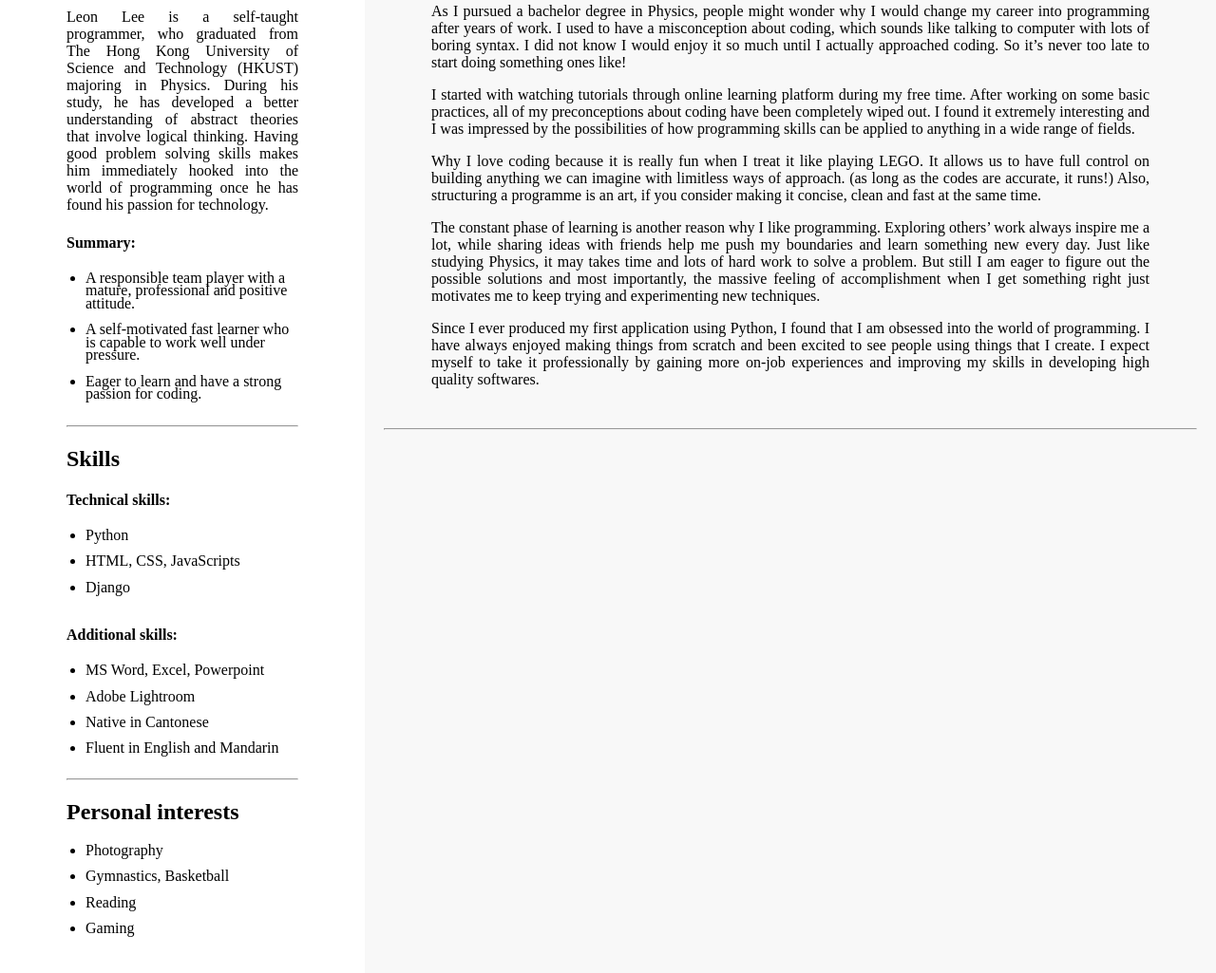
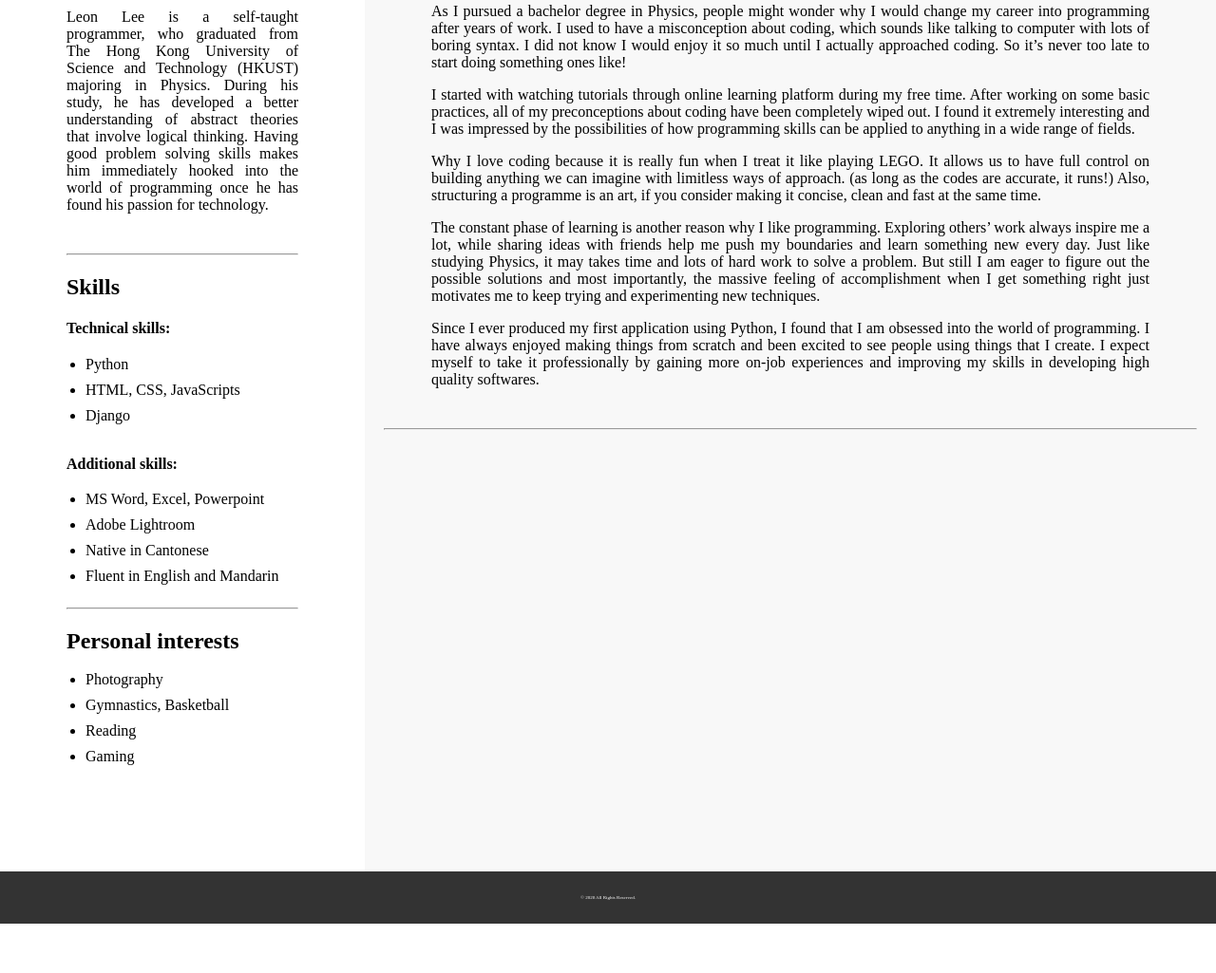
Before and after one commit to leonlee603/leonlee603.github.io, a plain HTML site: page index.html in a window 1280 px wide. Shown: the part 658-1683 px from the top of the page at 95% size. After the commit the page ends 1631 px from the top, so only its background shows below. Drawn offline with Linux system fonts and the light colour scheme.

Commit message:
Update index.html

```diff
--- a/index.html
+++ b/index.html
@@ -60,13 +60,6 @@
             developed a better understanding of abstract theories that involve logical thinking. Having
             good problem solving skills makes him immediately hooked into the world of programming once
             he has found his passion for technology.</p>
-        <h4>Summary:</h4>
-
-        <ul>
-          <li>A responsible team player with a mature, professional and positive attitude.</li><br>
-          <li>A self-motivated fast learner who is capable to work well under pressure.</li><br>
-          <li>Eager to learn and have a strong passion for coding.</li>
-        </ul>
         <br>
         <hr>
         <h2>Skills</h2>
```
